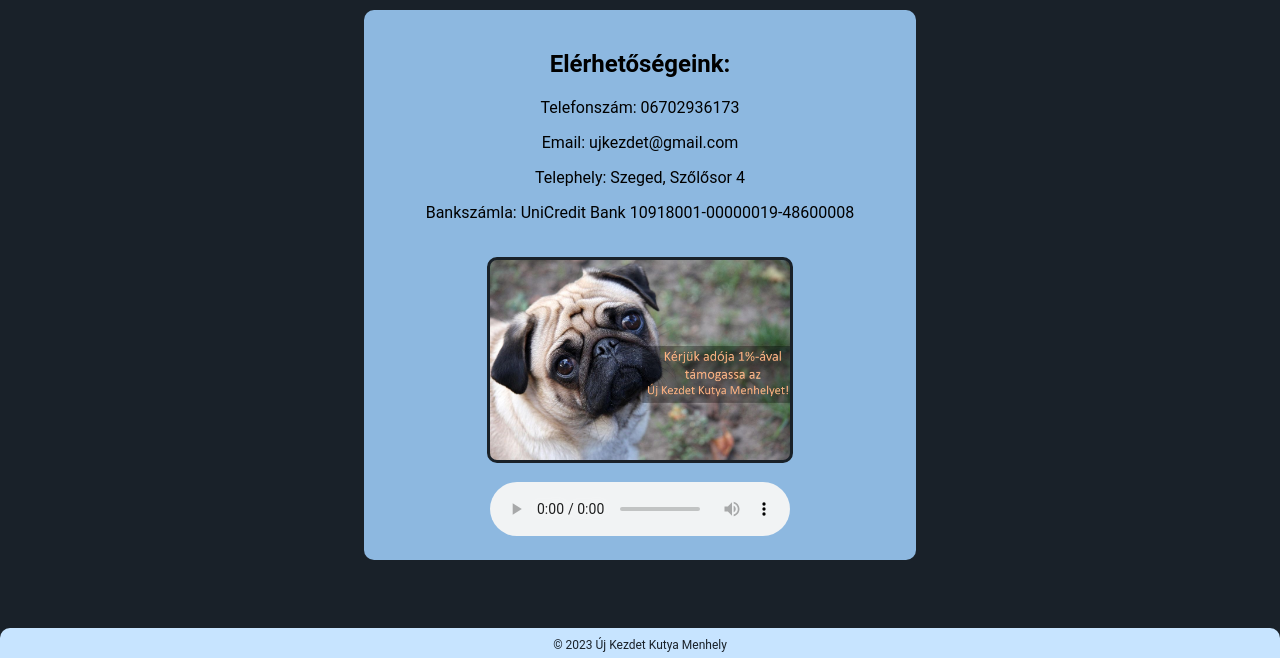
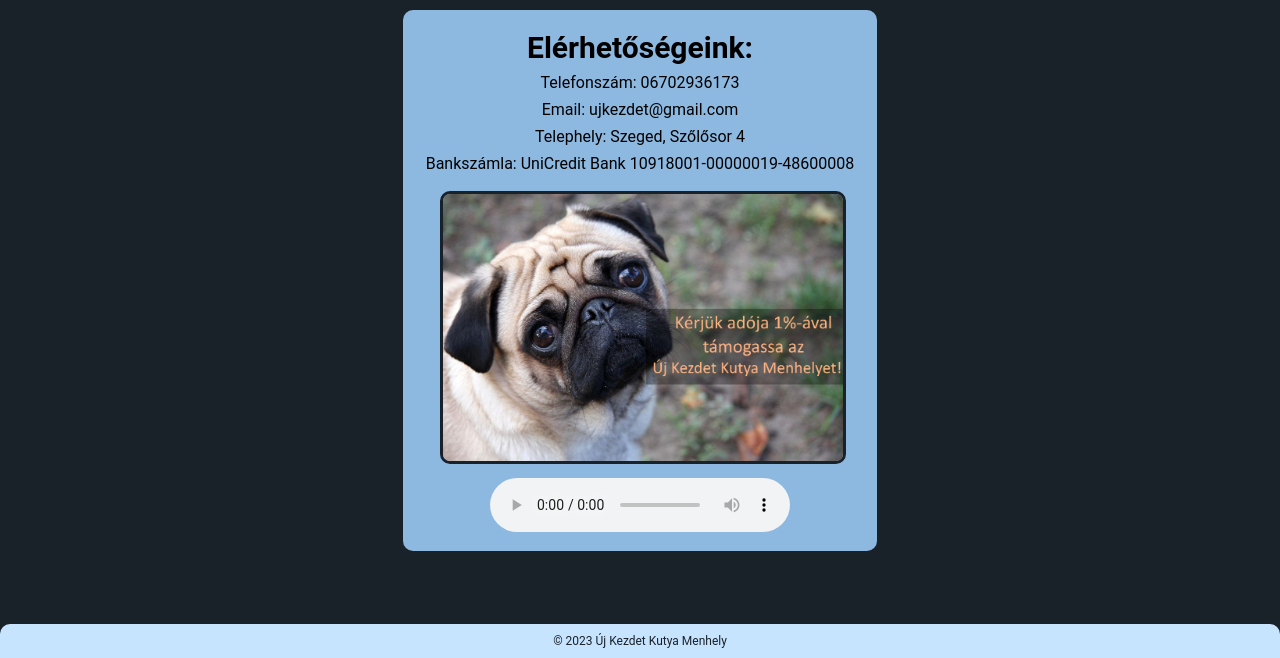
Before and after one commit to k1me/kutya_menhely, a PHP site: page /elerhetoseg.html in a window 1280 px wide. Shown: the part 142-800 px from the top of the page. Run offline with PHP 8.4, Linux system fonts and the light colour scheme.

Commit message:
nem dinamikus, de legalább nem lóg ki a kép

```diff
--- a/css/elerhetoseg.css
+++ b/css/elerhetoseg.css
@@ -1,67 +1,56 @@
-
-
-.div-container {
-    max-width: 40%;
-    float: inherit;
-    margin: auto;
-    margin-top: 10px;
-    margin-bottom: 10px;
-    padding: 20px;
+footer {
+    position: fixed;
+    bottom: 0;
+}
+.body-container {
+    display: flex;
+    flex-direction: column;
+    margin: 5px;
+    max-width: 100%;
+}
+.infok-container {
+    display: flex;
+    justify-content: center;
+    align-self: center;
+    margin: 5px;
+    max-width: 1500px;
     background-color: #8db8e0;
     border-radius: 10px;
+    padding: 10px;
+}
+.infok-wrapper {
+    display: flex;
+    align-self: center;
+    justify-content: center;
+    flex-direction: column;
+    align-items: center;
+    margin: 5px;
+    max-width: 100%;
+}
+.infok {
+    margin: 10px;
+}
+.szoveg {
     text-align: center;
-    flex-direction: column;
-    flex-wrap: wrap;
-    justify-content: center;
-    image-orientation: inherit;
-    align-items: center;
+}
+.szoveg h2 {
+    font-size: 30px;
+    margin: 5px;
+}
+.szoveg p {
+    margin: 8px;
+}
+.img-wrapper {
+    width: 400px;
+    overflow: visible;
+}
+img {
     width: 100%;
-    height: 100%;
-    position: relative;
-
-}
-
-.div-audio{
-    margin: auto;
-}
-
-.div-background {
-    margin: auto;
-    background-image: url("../img/adoszazalek.jpg");
-    background-size: cover;
-    background-position: center;
-    border-radius: 10px;
     border-radius: 10px;
     border-color: #192129;
     border-style: solid;
     border-width: 3px;
-    background-size: 100% 100%;
-    max-width: 300px;
-    max-height: 200px;
-    justify-content: center;
-    flex-direction: column;
 }
-
-img {
-    overflow: auto;
-    box-sizing: inherit;
-    border-radius: 10px;
-    border-radius: 10px;
-    border-color: #192129;
-    border-style: solid;
-    border-width: 3px;
-    flex-wrap: wrap;
-    justify-content: center;
-    margin: auto;
+.img-wrapper {
+    margin: 10px;
 }
-
-.footer-container {
-    display: flex;
-    justify-content: center;
-    align-items: flex-start;
-    align-content: center;
-    width: 100%;
-    height: 30px;
-    position: fixed;
-    bottom: 0;
-}
--- a/elerhetoseg.html
+++ b/elerhetoseg.html
@@ -23,32 +23,25 @@
             <li class="login"><a href="login.html">Belépés</a></li>
         </ul>
     </nav>
-    <div class="div-container">
+    <div class="body-container">
+        <div class="infok-container">
+            <div class="infok-wrapper">
+                <div class="szoveg">
                     <h2>Elérhetőségeink:</h2>
                     <p>Telefonszám: 06702936173</p>
                     <p>Email: ujkezdet@gmail.com</p>
                     <p>Telephely: Szeged, Szőlősor 4</p>
                     <p>Bankszámla: UniCredit Bank 10918001-00000019-48600008</p>
-        <br>
-        <div class="div-background" >
-            <br>
-            <br>
-            <br>
-            <br>
-            <br>
-            <br>
-            <br>
-            <br>
-            <br>
-            <br>
-            <br>
-            <br>
                 </div>
-        <br>
-        <div class="div-audio">
+                <div class="img-wrapper">
+                    <img src="img/adoszazalek.jpg" alt="kiskutya">
+                </div>
+                <div class="audio-wrapper">
                     <audio controls autoplay>
                         <source src="multi/ugat.mp3" type="audio/mpeg">
                     </audio>
+                </div>
+            </div>
         </div>
     </div>
     <div class="footer-container">
```
Lines whose indentation alone changed are shown as unchanged.
